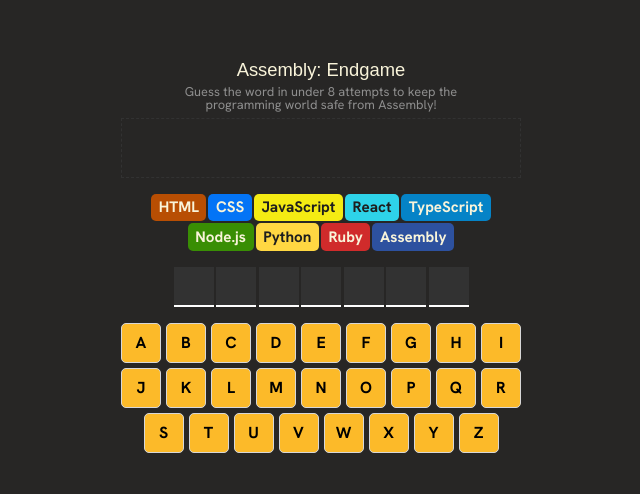
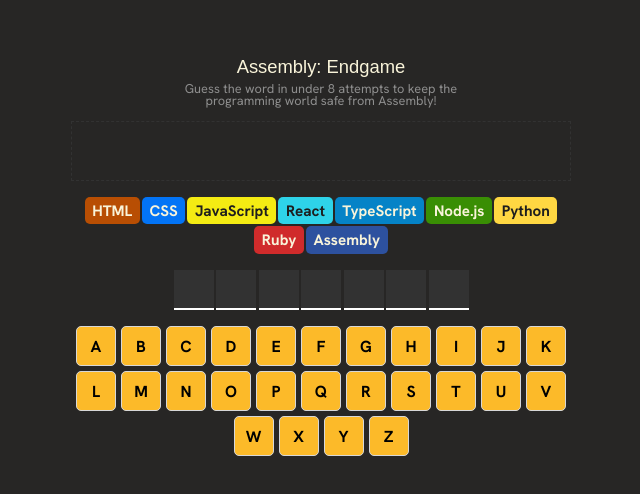
Before and after one commit to verakissyou17/capstone-endgame, a React (Vite) app: page / in a window 1280 px wide. Shown: the part 144-638 px from the top of the page, without its empty margins (319-959 px from the left). Built offline with nearby package versions, Linux system fonts and the light colour scheme.

Commit message:
Improve styling

```diff
--- a/src/index.css
+++ b/src/index.css
@@ -19,7 +19,7 @@
 header,
 main, footer {
   margin: 1em auto;
-  max-width: 400px;
+  max-width: 500px;
 }
 
 header h1 {
@@ -34,7 +34,7 @@
   text-align: center;
   line-height: 1;
   margin-inline: auto;
-  margin-bottom: 0.5em;
+  margin-bottom: 1em;
   font-family: "Hanken Grotesk", sans-serif;
   font-size: 0.8rem;
   font-weight: 400;
@@ -66,7 +66,6 @@
   background-color: red;
 }
 
-
 .message-container h2 {
   color: #fff;
   font-size: 1.1rem;
@@ -81,7 +80,9 @@
 }
 
 .correct-letter  {
-  border: 1.5px dashed #0B8003;
+  background-color: #0b8003;
+  border: 3px solid hsla(0, 0%, 100%, 0.5);
+  color: #fff;
 }
 
 .correct-letter h2 {
```
